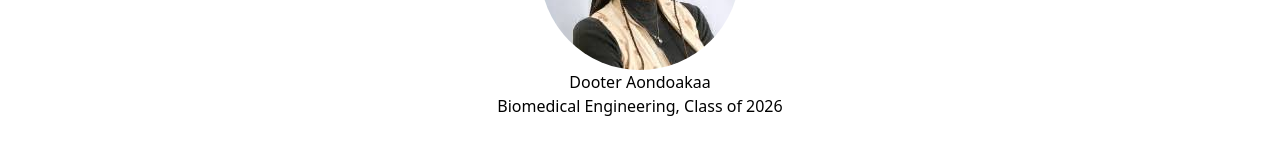
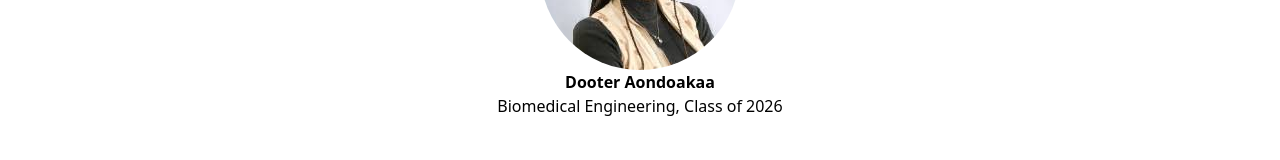
Before and after one commit to MayowaDeveloper2/unilorinbmewebsite, a Next.js app: page /student-profiles/dooter-aondoakaa in a window 1280 px wide. Shown: the part 226-386 px from the top of the page. Built offline with nearby package versions, Linux system fonts and the light colour scheme.

Commit message:
all task

```diff
--- a/src/app/student-profiles/dooter-aondoakaa/profile/profile.tsx
+++ b/src/app/student-profiles/dooter-aondoakaa/profile/profile.tsx
@@ -8,7 +8,7 @@ export default function Profile() {
         <div className='w-full lg:pt-24 pt-20 px-5 lg:px-20'>
             <div className='w-full items-center flex flex-col'>
                 <Image className='w-[200px] h-[200px] rounded-full' src={dooterprofile} alt="Dooter Aondoakaa" />
-                <span className='text-black'>Dooter Aondoakaa</span>
+                <span className='text-black font-bold'>Dooter Aondoakaa</span>
                 <div className='text-black'>Biomedical Engineering, Class of 2026</div>
             </div>
             <div className='text-black text-[20px] mt-10'>
```
